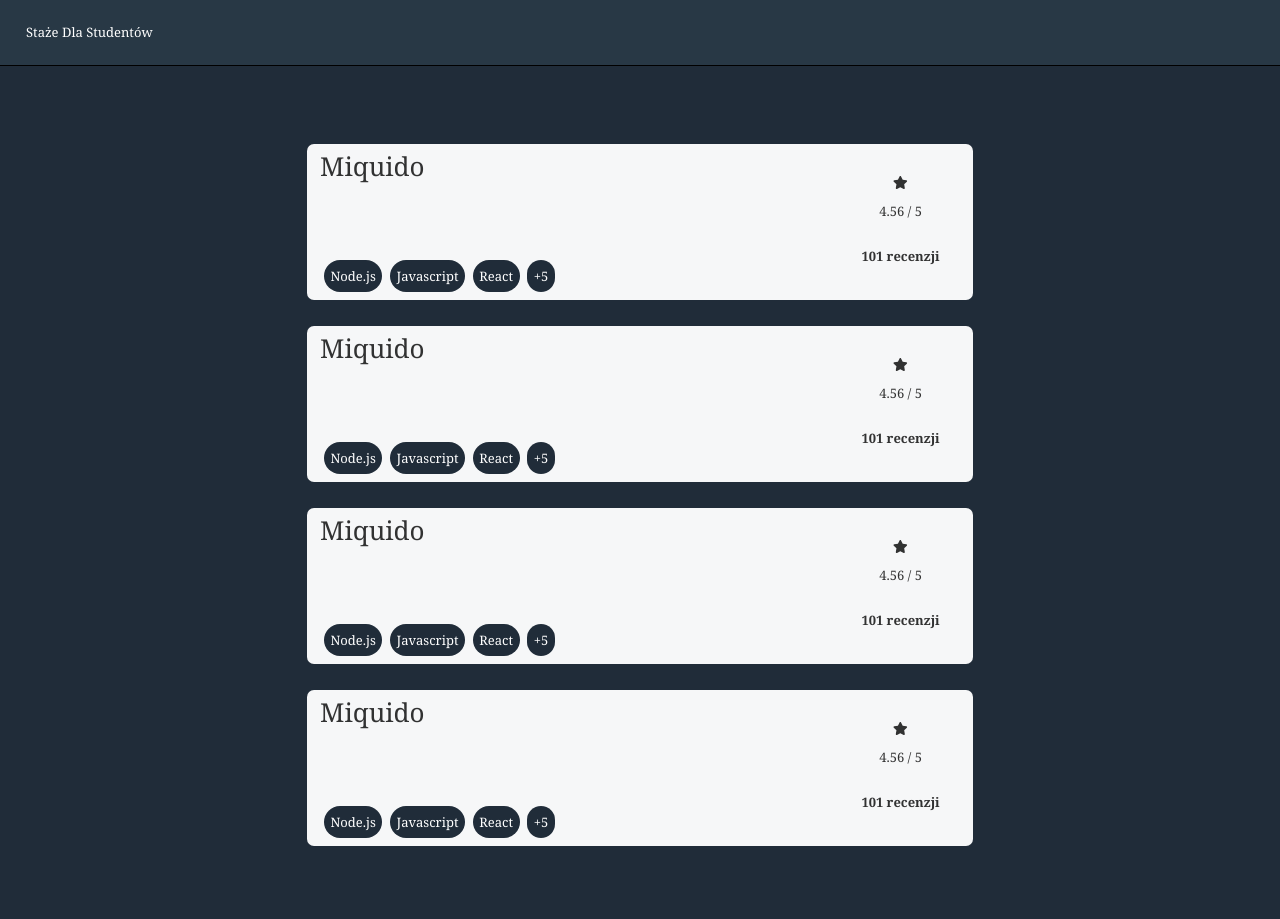
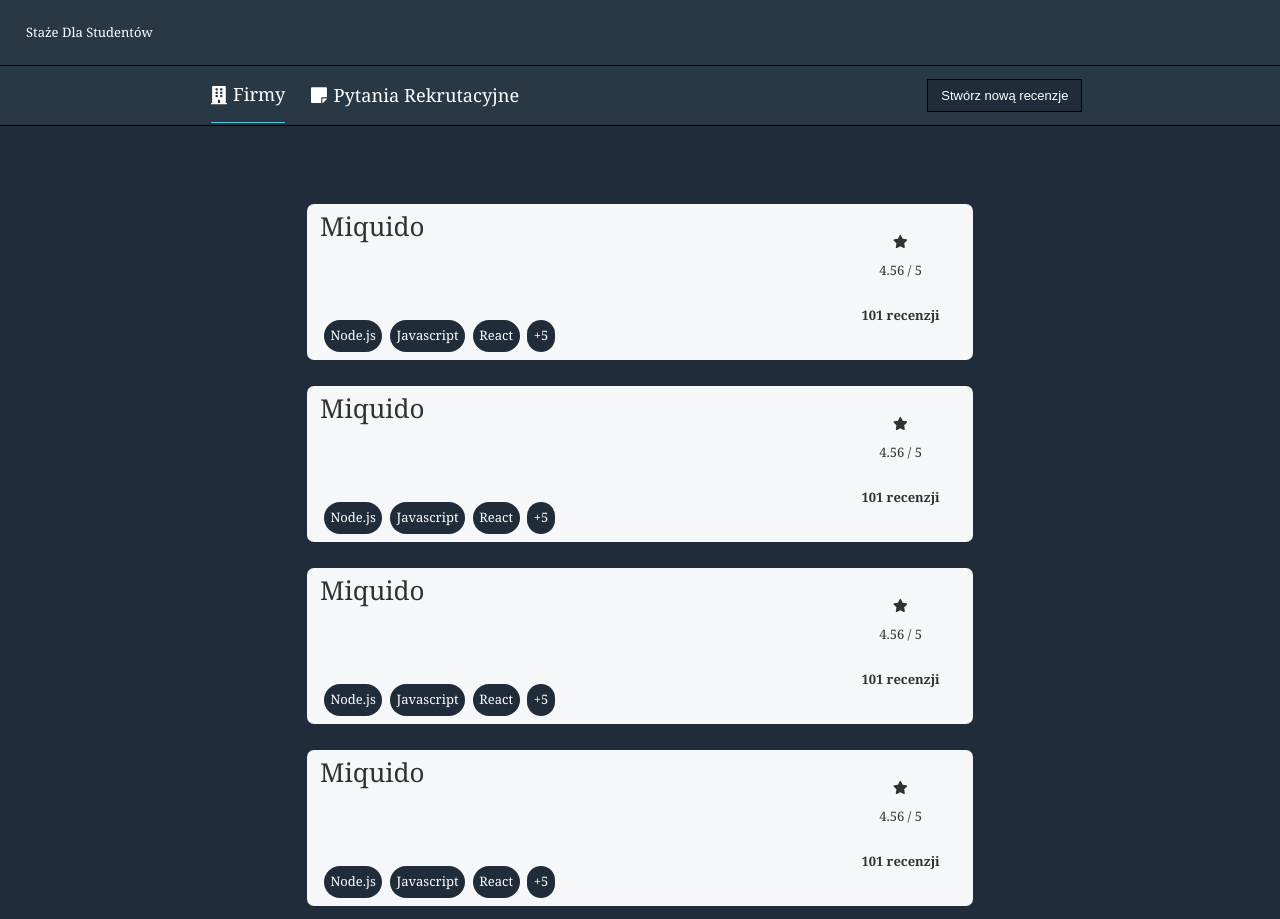
Before and after one commit to IdleSolution/job-board-front, a React (Create React App) app: page / in a window 1280 px wide. Before the commit the page ends 859 px from the top, so only its background shows below. Built offline with nearby package versions, Linux system fonts and the light colour scheme.

Commit message:
add changes to nav

```diff
--- a/src/components/Navbar/index.tsx
+++ b/src/components/Navbar/index.tsx
@@ -1,7 +1,27 @@
-import { Container } from './style'
+import { Container, NavigationContainer, NavigationGroup, SingleNavigation, SingleNavigationActive, ButtonCreateReview } from './style'
+import { faBuilding, faStickyNote } from '@fortawesome/free-solid-svg-icons'
+import { FontAwesomeIcon } from "@fortawesome/react-fontawesome";
 
 export const Navbar = () => (
-    <Container>
-        <p>Staże Dla Studentów</p>
-    </Container>
+    <div>
+        <Container>
+            <p>Staże Dla Studentów</p>
+        </Container>
+        <NavigationContainer>
+            <NavigationGroup>
+                <SingleNavigationActive>
+                    <FontAwesomeIcon icon={faBuilding}/>
+                    <p>Firmy</p>
+                </SingleNavigationActive>
+
+                <SingleNavigation>
+                    <FontAwesomeIcon icon={faStickyNote}/>
+                    <p>Pytania Rekrutacyjne</p>
+                </SingleNavigation>
+
+            </NavigationGroup>
+            <ButtonCreateReview>Stwórz nową recenzje</ButtonCreateReview>
+        </NavigationContainer>
+    </div>
+
 )
--- a/src/components/Navbar/style.ts
+++ b/src/components/Navbar/style.ts
@@ -14,3 +14,61 @@
         color: #FFFFFF;
     }
 `
+
+export const NavigationContainer = styled.div`
+    width: 100%;
+    height: .5rem;
+    background-color: #283845;
+    padding: 2rem 0;
+    border-bottom: 1px solid #000;
+    display: flex;
+    align-items: center;
+    justify-content: space-around;
+
+`
+
+export const NavigationGroup = styled.div`
+    display: flex;
+    align-items: center;
+
+`
+
+export const SingleNavigation = styled.div`
+    display: flex;
+    align-items: center;
+    color: #FFFFFF;
+    font-size: 1.4rem;
+    margin: 0 1rem;
+    cursor: pointer;
+
+    p {
+        margin-left: .5rem;
+    }
+
+`
+
+export const SingleNavigationActive = styled.div`
+    display: flex;
+    align-items: center;
+    color: #FFFFFF;
+    font-size: 1.4rem;
+    margin: 0 1rem;
+    cursor: pointer;
+
+    p {
+        margin-left: .5rem;
+    }
+    border-bottom: 1px solid #58cae0;
+`
+
+export const ButtonCreateReview = styled.button`
+    background-color: #202C39;
+    color: #fff;
+    text-decoration: none;
+    display: inline-block;
+    padding: .6rem 1rem;
+    border: none;
+    font-size: 1rem;
+    cursor: pointer;
+    border: 1px solid #000;
+`
```
